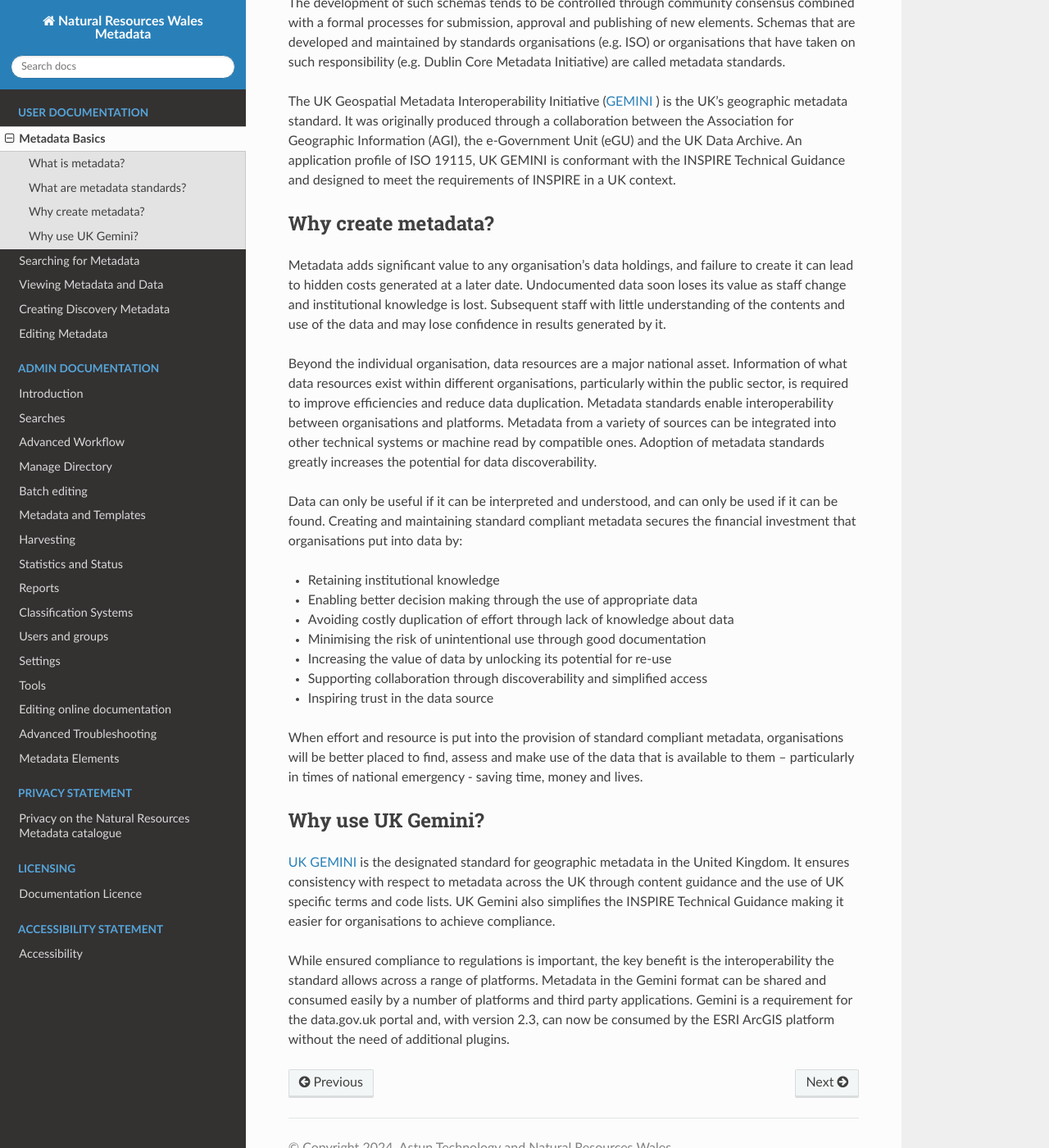
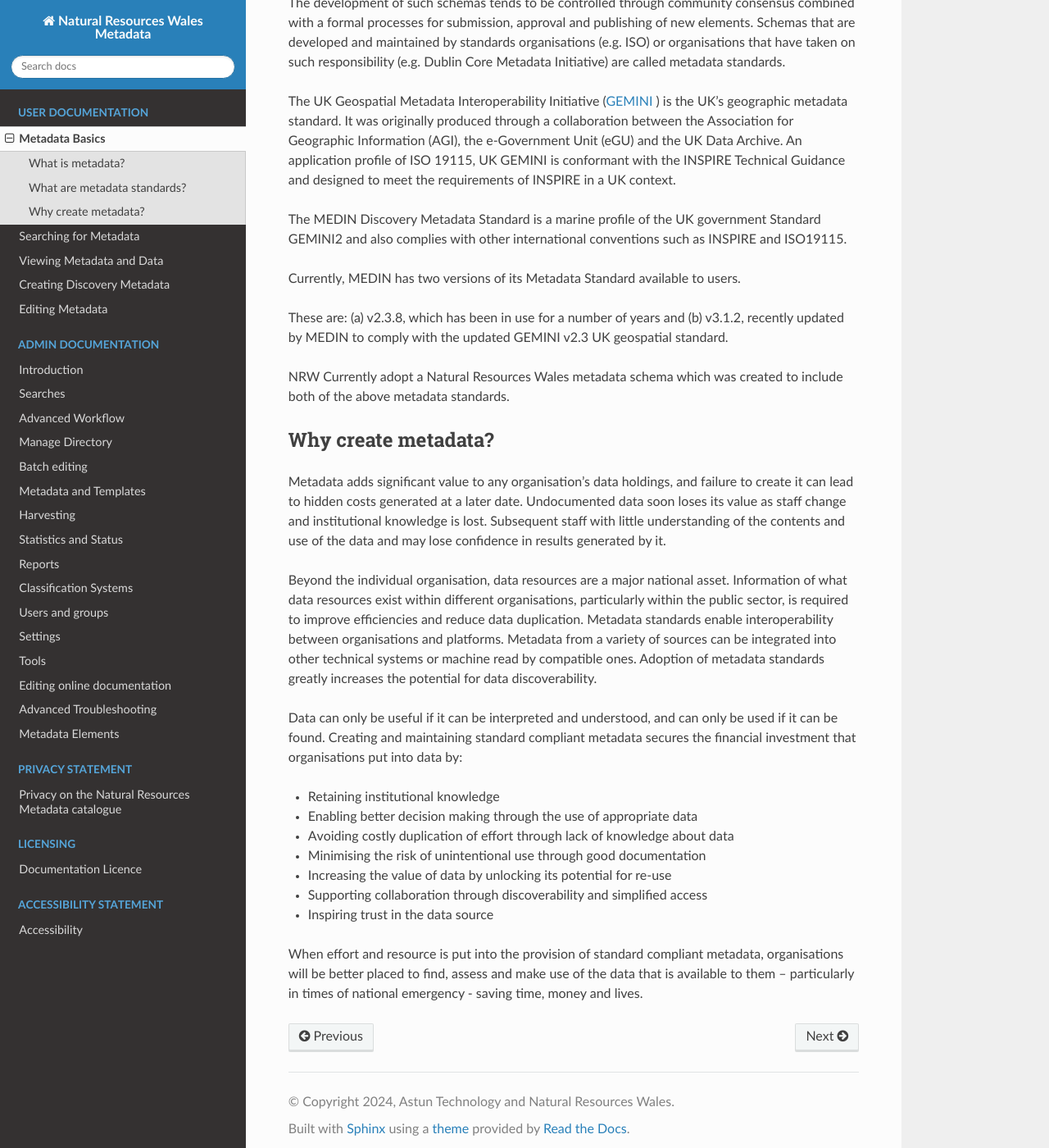
Before and after one commit to AstunTechnology/nrw-metadata-portal-docs, a Sphinx documentation site: the page built from docs/UserDoc_Chap1_Intro.rst, in a window 1280 px wide and 1400 px high, scrolled down 952 px. Shown: the whole window at 82% size. Built offline with Sphinx 7.4.7 and the Read the Docs theme 2.0.0, drawn with Linux system fonts in a browser that asks for light colours.

Commit message:
Update UserDoc_Chap1_Intro.rst

```diff
--- a/docs/UserDoc_Chap1_Intro.rst
+++ b/docs/UserDoc_Chap1_Intro.rst
@@ -27,6 +27,13 @@ The development of such schemas tends to be controlled through community consens
 
 The UK Geospatial Metadata Interoperability Initiative (`GEMINI <https://www.agi.org.uk/agi-groups/standards-committee/uk-gemini>`__ ) is the UK’s geographic metadata standard. It was originally produced through a collaboration between the Association for Geographic Information (AGI), the e-Government Unit (eGU) and the UK Data Archive. An application profile of ISO 19115, UK GEMINI is conformant with the INSPIRE Technical Guidance and designed to meet the requirements of INSPIRE in a UK context.
 
+The MEDIN Discovery Metadata Standard is a marine profile of the UK government Standard GEMINI2 and also complies with other international conventions such as INSPIRE and ISO19115.
+
+Currently, MEDIN has two versions of its Metadata Standard available to users.
+
+These are: (a) v2.3.8, which has been in use for a number of years and (b) v3.1.2, recently updated by MEDIN to comply with the updated GEMINI v2.3 UK geospatial standard.
+
+NRW Currently adopt a Natural Resources Wales metadata schema which was created to include both of the above metadata standards.
 
 Why create metadata?
 --------------------
@@ -46,11 +53,3 @@ Data can only be useful if it can be interpreted and understood, and can only be
 * Inspiring trust in the data source
 
 When effort and resource is put into the provision of standard compliant metadata, organisations will be better placed to find, assess and make use of the data that is available to them – particularly in times of national emergency - saving time, money and lives.
-
-
-Why use UK Gemini?
-------------------
-
-`UK GEMINI <https://www.agi.org.uk/agi-groups/standards-committee/uk-gemini>`__ is the designated standard for geographic metadata in the United Kingdom. It ensures consistency with respect to metadata across the UK through content guidance and the use of UK specific terms and code lists. UK Gemini also  simplifies the INSPIRE Technical Guidance making it easier for organisations to achieve compliance.
-
-While ensured compliance to regulations is important, the key benefit is the interoperability the standard allows across a range of platforms. Metadata in the Gemini format can be shared and consumed easily by a number of platforms and third party applications. Gemini is a requirement for the data.gov.uk portal and, with version 2.3, can now be consumed by the ESRI ArcGIS platform without the need of additional plugins.
```
